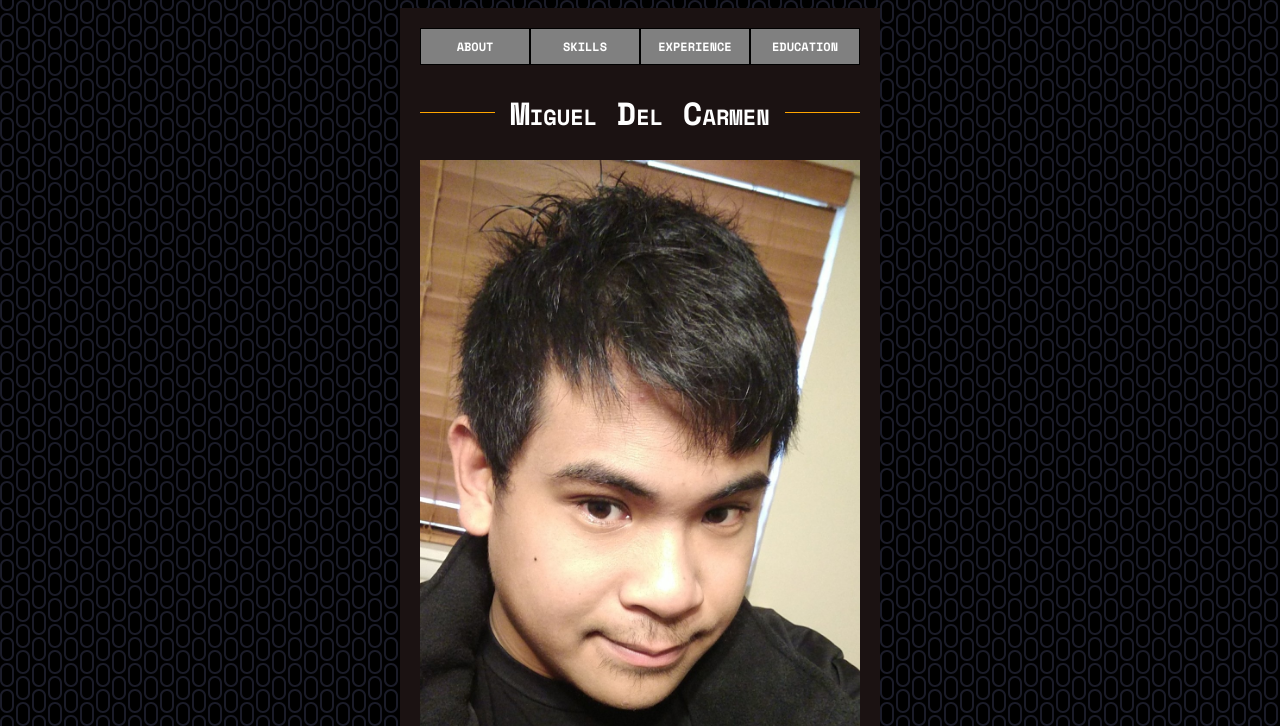
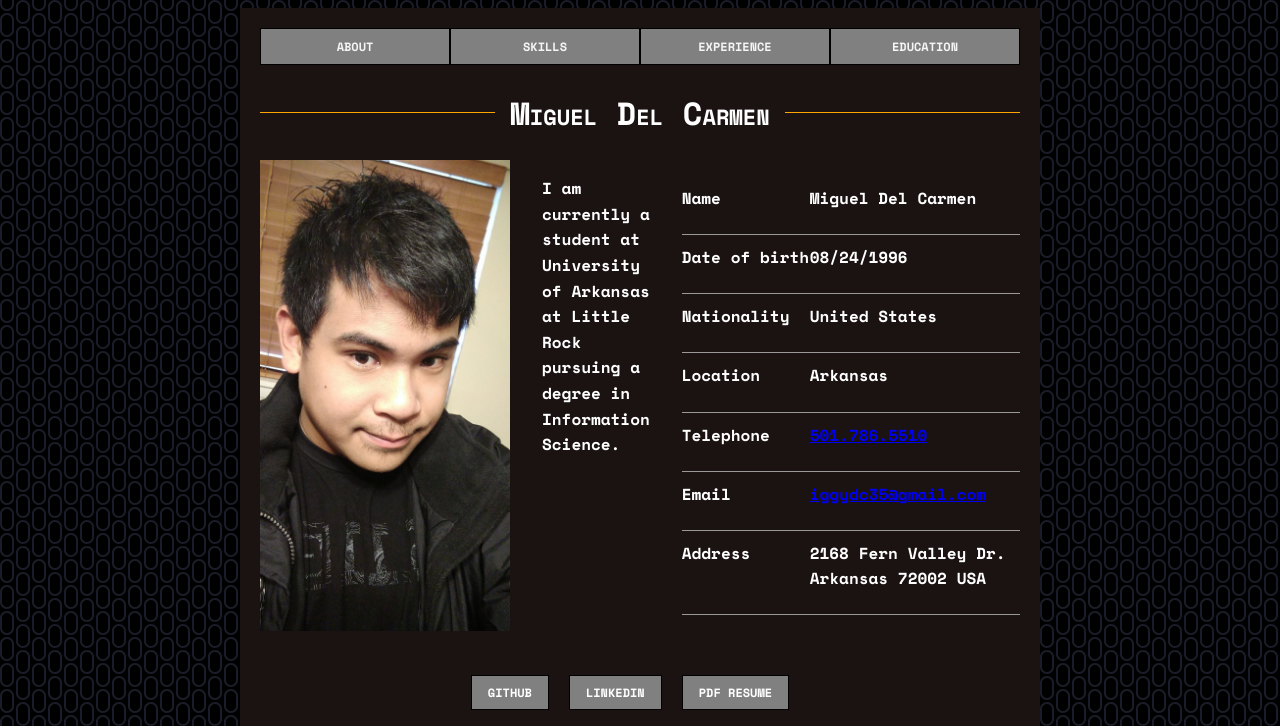
Before and after one commit to iggydc35/ifsc3342, a plain HTML site: page resume/index.html in a window 1280 px wide. Shown: the top 726 px of the page. Drawn offline with nearby package versions, Linux system fonts and the light colour scheme.

Commit message:
updated resume

```diff
--- a/resume/assets/style.css
+++ b/resume/assets/style.css
@@ -16,7 +16,7 @@ img{max-width:100%;}
 .container{
   margin:0 auto;
   background:#1B1212;
-  width:480px;
+
 }
 
 /* ------ Helper Classes -------*/
@@ -47,6 +47,7 @@ a:link, a:visited{
 nav{
   display:grid;
   grid-template-columns: 1fr 1fr 1fr 1fr;
+
   padding:20px 20px 0px 20px;
 }
 nav a:link, nav a:visited{
@@ -59,11 +60,11 @@ nav a:link, nav a:visited{
   font-size:.75em;
   background:grey;
   transition: background-color .5s ease;
-  color:#fff;
+  color:whitesmoke;
 }
 
 nav a:hover{
-   background:rgba(0,0,0,.95);
+   background:orange;
 }
 
 main{
@@ -175,3 +176,73 @@ footer{
   text-align:center;
 padding:20px 0;
 }
+
+
+/* Reorder Source Using Grid */
+
+main.container{
+  display: grid;
+  grid-template-areas:
+    "title"
+    "about"
+    "experience"
+    "education"
+    "skills";
+}
+
+.page-title{
+  grid-area: title;
+}
+#about{
+  grid-area: about;
+}
+#skills{
+  grid-area: skills;
+}
+#experience{
+  grid-area: experience;
+}
+#education{
+  grid-area: education;
+}
+
+
+
+
+@media screen and (min-width:768px){
+
+  main.container {
+    max-width:800px;
+    grid-template-columns: 36.5% auto;
+    grid-template-areas:
+      "title title"
+      "about about"
+      "skills experience"
+      "...... education";
+  }
+
+ header.container{
+    max-width:800px;
+  }
+
+  /*Nested Grid*/
+  #about{
+  display:grid;
+  grid-gap:2em;
+  grid-template-columns: 250px 1fr auto;
+  grid-template-areas:
+    "bio details details"
+    "related related related";
+}
+.bio{
+  grid-area:bio;
+}
+.details{
+  grid-area:details;
+}
+.related-links{
+  grid-area:related;
+  border-bottom:1px solid #999;
+  padding-bottom:50px
+}
+}
--- a/resume/index.html
+++ b/resume/index.html
@@ -21,7 +21,7 @@
   </header>
   <!-- Main -->
   <main itemscope itemtype="http://schema.org/Person" class="container">
-    <h1>Miguel Del Carmen</h1>
+    <h1 class="page-title">Miguel Del Carmen</h1>
     <section id="about">
       <h2 class="visuallyhidden">Personal details</h2>
       <img itemprop="image" src="assets/img/iggy_profile.jpg" alt="Your Name">
```
Also changed, not shown: resume/assets/js.js (added).
